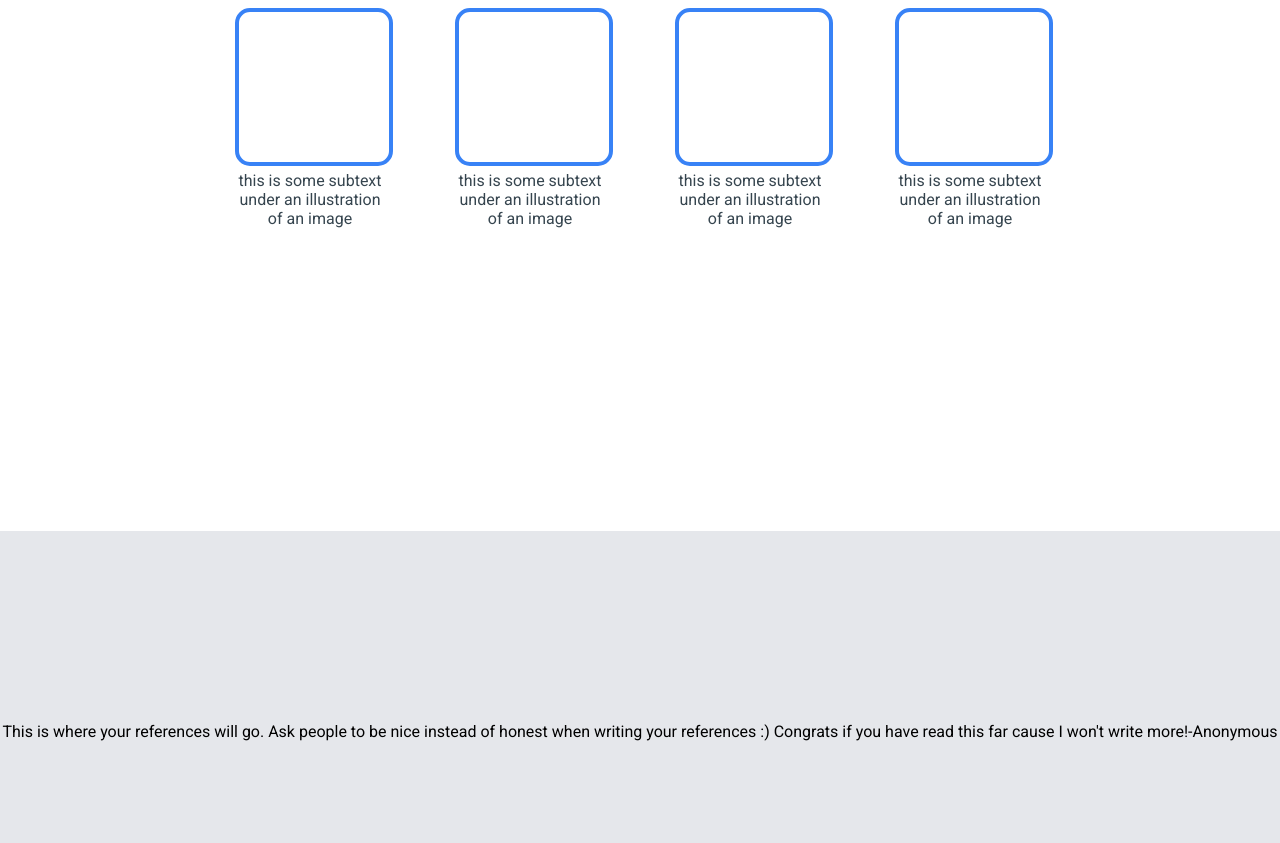
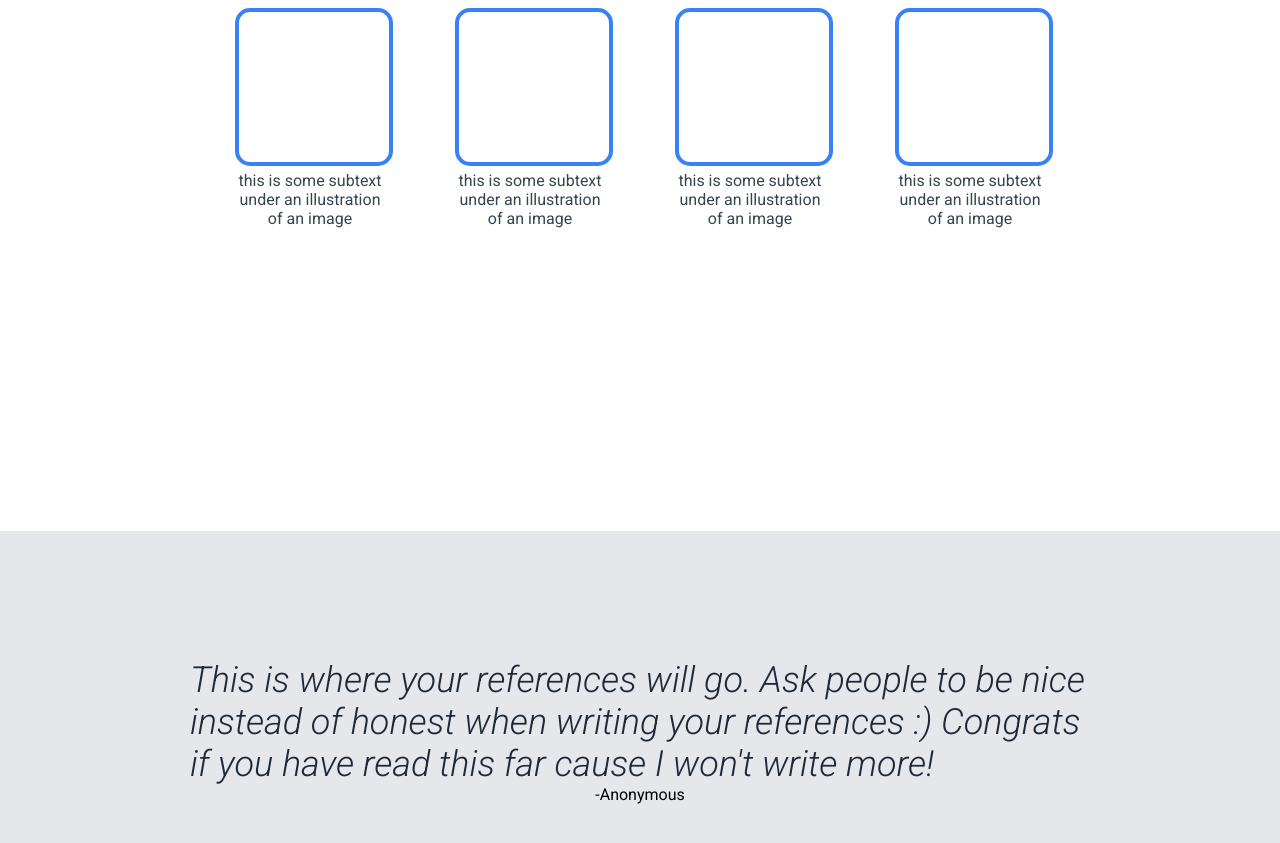
Before and after one commit to karimdevelops/landing-page, a plain HTML site: page index.html in a window 1280 px wide. Shown: the part 933-1776 px from the top of the page. Drawn offline with Linux system fonts and the light colour scheme.

Commit message:
Style appealing quote text

```diff
--- a/css/style.css
+++ b/css/style.css
@@ -120,6 +120,14 @@ ul {
   min-height: 50vh;
   background: #e5e7eb;
   display: flex;
+  flex-direction: column;
   justify-content: center;
   align-items: center;
 }
+
+.quote-text {
+  font-size: 36px;
+  font-weight: 300;
+  color: #1f2937;
+  width: 900px;
+}
--- a/index.html
+++ b/index.html
@@ -53,9 +53,11 @@
     </div>
     <div class="quote">
       <p class="quote-text">
-        This is where your references will go. Ask people to be nice instead of
-        honest when writing your references :) Congrats if you have read this
-        far cause I won't write more!
+        <em
+          >This is where your references will go. Ask people to be nice instead
+          of honest when writing your references :) Congrats if you have read
+          this far cause I won't write more!
+        </em>
       </p>
       <p class="quote-author">-Anonymous</p>
     </div>
```
